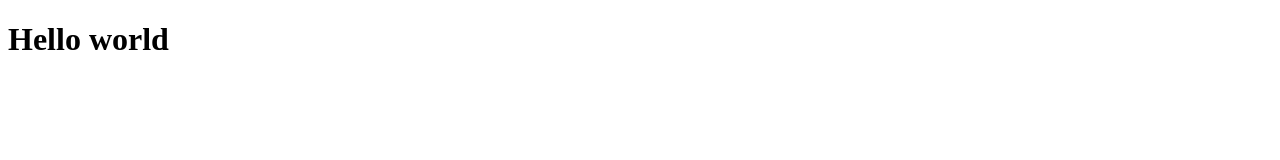
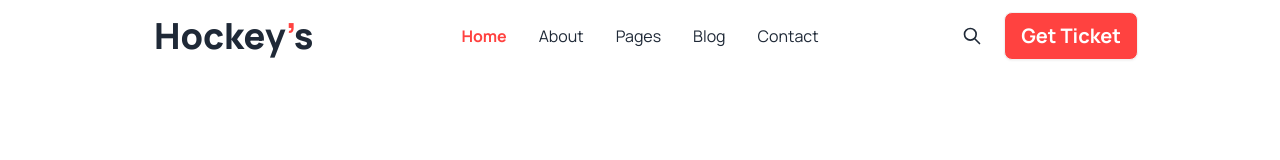
Before and after one commit to fahim-ahmed10/PH-B9A3-Hockeys, a plain HTML site: page index.html in a window 1280 px wide. Drawn offline with nearby package versions, Linux system fonts and the light colour scheme.

Commit message:
navbar completed with responsive

```diff
--- a/index.html
+++ b/index.html
@@ -1,11 +1,85 @@
 <!DOCTYPE html>
-<html lang="en">
+<html lang="en" data-theme="light">
+
 <head>
     <meta charset="UTF-8">
     <meta name="viewport" content="width=device-width, initial-scale=1.0">
     <title>Hockeys</title>
+    <!-- Google fonts -->
+    <link rel="preconnect" href="https://fonts.googleapis.com">
+    <link rel="preconnect" href="https://fonts.gstatic.com" crossorigin>
+    <link href="https://fonts.googleapis.com/css2?family=Manrope:wght@200;300;400;500;600;700;800&display=swap"
+        rel="stylesheet">
+    <!-- Tailwind css and DaisyUI cdn link -->
+
+    <link href="https://cdn.jsdelivr.net/npm/daisyui@4.6.0/dist/full.min.css" rel="stylesheet" type="text/css" />
+    <script src="https://cdn.tailwindcss.com"></script>
+    <!-- To make custom css color -->
+
+    <script>
+        tailwind.config = {
+            theme: {
+                extend: {
+                    colors: {
+                        clifford: '#da373d',
+                        'primary_bg': '#FF4240',
+                        'primary_bg_hover': '#ff625f',
+                    },
+                    fontFamily: {
+                        'Manrope': ['Manrope', 'sans-serif']
+                    }
+                }
+            }
+        }
+    </script>
 </head>
+
 <body>
-    <h1>Hello world</h1>
+    <header class="mx-[20px] md:mx-[60px] lg:mx-[134px]">
+        <nav class="md:container md:mx-auto lg:container lg:mx-auto">
+            <div class="navbar bg-base-100 font-Manrope">
+                <div class="navbar-start">
+                    <div class="dropdown">
+                        <div tabindex="0" role="button" class="btn btn-ghost lg:hidden">
+                            <svg xmlns="http://www.w3.org/2000/svg" class="h-5 w-5" fill="none" viewBox="0 0 24 24"
+                                stroke="currentColor">
+                                <path stroke-linecap="round" stroke-linejoin="round" stroke-width="2"
+                                    d="M4 6h16M4 12h8m-8 6h16" />
+                            </svg>
+                        </div>
+                        <ul tabindex="0"
+                            class="menu menu-sm dropdown-content text-base mt-3 z-[1] p-2 shadow bg-base-100 rounded-box w-52">
+                            <li><a class="text-primary_bg font-bold">Home</a></li>
+                            <li><a>About</a></li>
+                            <li><a>Pages</a></li>
+                            <li><a>Blog</a></li>
+                            <li><a>Contact</a></li>
+                        </ul>
+                    </div>
+                    <a class="text-2xl lg:text-4xl font-extrabold pl-3 pr-5">Hockey<span class="text-primary_bg">’</span>s</a>
+                </div>
+                <div class="navbar-center hidden lg:flex">
+                    <ul class="menu menu-horizontal px-1 text-base">
+                        <li><a class="text-primary_bg font-bold">Home</a></li>
+                        <li><a>About</a></li>
+                        <li><a>Pages</a></li>
+                        <li><a>Blog</a></li>
+                        <li><a>Contact</a></li>
+                    </ul>
+                </div>
+                <div class="navbar-end">
+                    <button class="btn btn-ghost btn-circle ml-5 mr-2">
+                        <svg xmlns="http://www.w3.org/2000/svg" class="h-5 w-5" fill="none" viewBox="0 0 24 24"
+                            stroke="currentColor">
+                            <path stroke-linecap="round" stroke-linejoin="round" stroke-width="2"
+                                d="M21 21l-6-6m2-5a7 7 0 11-14 0 7 7 0 0114 0z" />
+                        </svg>
+                    </button>
+                    <a class="btn bg-primary_bg hover:bg-primary_bg_hover text-white text-xl font-bold">Get Ticket</a>
+                </div>
+            </div>
+        </nav>
+    </header>
 </body>
+
 </html>
--- /dev/null
+++ b/tailwind.config.js
@@ -0,0 +1,8 @@
+/** @type {import('tailwindcss').Config} */
+module.exports = {
+    content: ["./src/**/*.{html,js}"],
+    theme: {
+      extend: {},
+    },
+    plugins: [],
+  }
```
